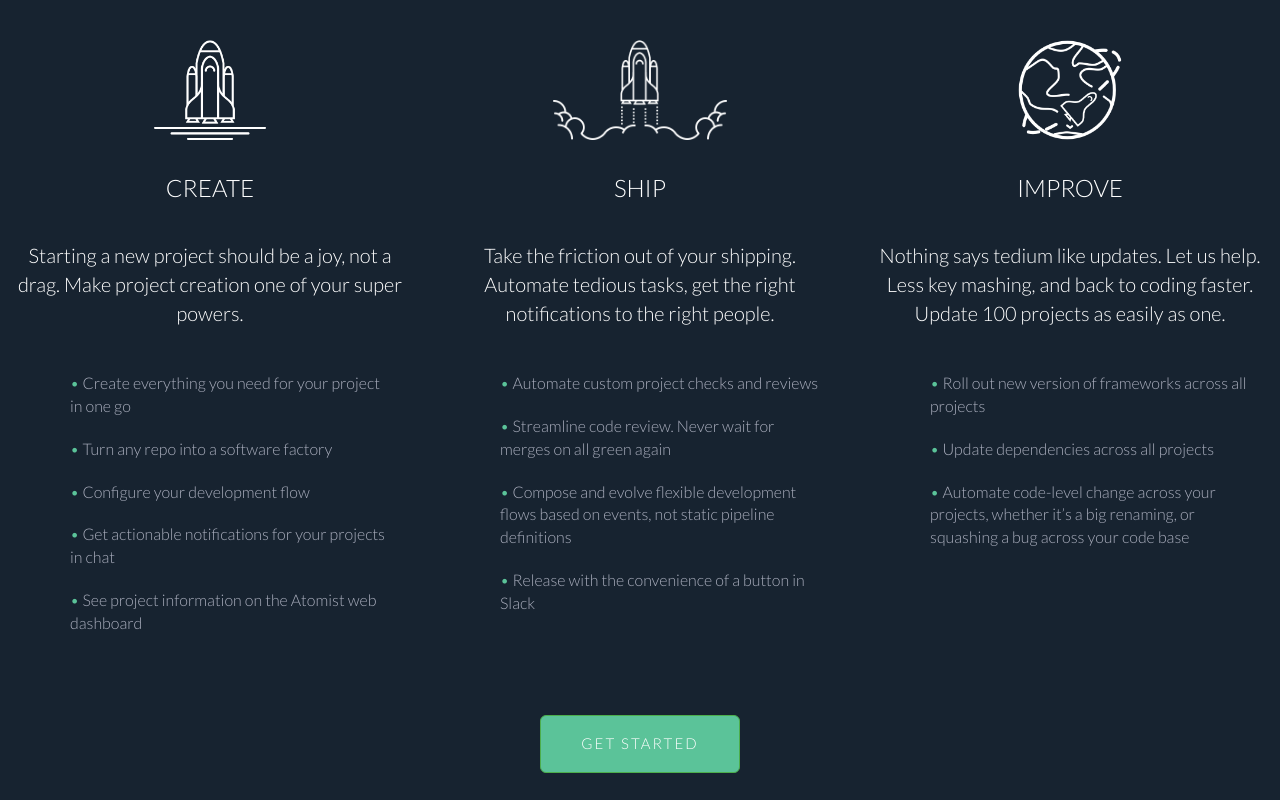
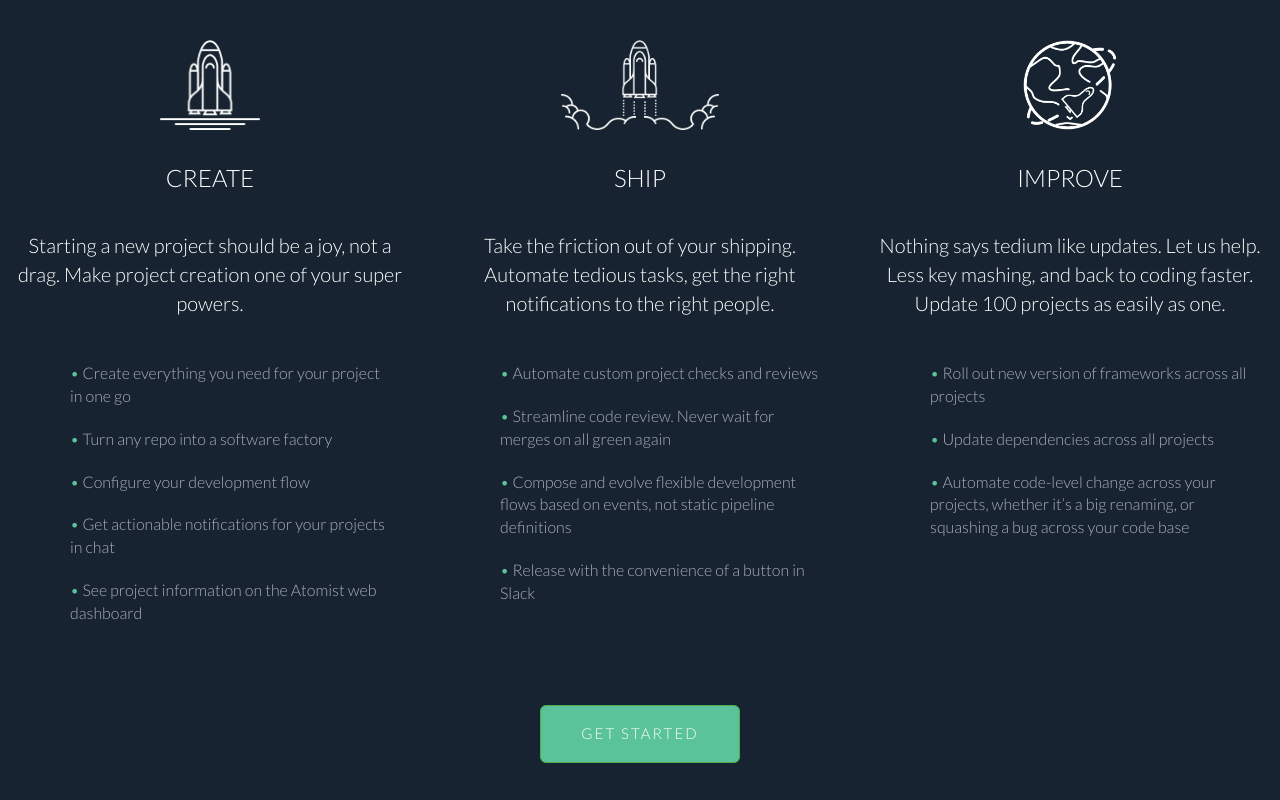
Before and after one commit to chingu-voyage3/toucans-27, a plain HTML site: page index.html in a window 1280 px wide. Drawn offline with nearby package versions, Linux system fonts and the light colour scheme.

Commit message:
Added comments to most of my code to explain what I was trying. Also removed unnecessary classes and styles that weren't affecting the layout at all.

```diff
--- a/css/style.css
+++ b/css/style.css
@@ -35,22 +35,20 @@ body {
 
 /* @Ryan-ED's CSS code */
 
+/* Just adding some margins to the sides and the top so that its not stuck to the edges. Can be removed if needed */
 #desc {
     margin-left: 10px;
     margin-right: 10px;
     margin-top: 40px;
 }
 
-.light-bg {
-    /* background-color: #1B2937; */
-}
-
+/* Self explanitory. Sizing the images and atting some space at the bottom */
 .image {
-    height: 100px;
-    max-width: 100%;
+    height: 90px;
     margin-bottom: 15px;
 }
 
+/* More margins for space and positioning */
 .description {
     margin-top: 40px;
     margin-bottom: 80px;
@@ -60,6 +58,7 @@ body {
     font-size: 20px;
 }
 
+/* The lists are the only parts of the page with text not aligned center */
 .description ul {
     text-align: left;
     font-size: 16px;
@@ -67,16 +66,20 @@ body {
     color: #AAAEBD;
 }
 
+/* Added some space around each list item. Also tried a technique to style the bullet points.
+By removing the standard bullets and manually adding green ones in.*/
 .description li {
     margin: 20px;
     list-style: none;
 }
 
+/* Not the best method but it works */
 .description li:before {
     content: "• ";
     color: #5bc399;
 }
 
+/* Added custom styling to the bootstrap button to more closely match the original */
 .btn {
     background-color: #5BC399;
     padding: 18px;
--- a/index.html
+++ b/index.html
@@ -39,16 +39,20 @@
     </div> -->
 
     <div id="desc">
-        <!-- @Ryan-ED's code will go here. Description Section -->
 
+        <!-- This is the beginning of the entire description section - Making a bootstrap grid comprising or a row with 3 columns -->
         <div class="row">
 
+            <!-- col-sm-12 makes the three sections stack up into one section on smaller screens -->
             <div class="col-md-4 col-sm-12">
-                <div class="light-bg">
+
+                <!-- This div holds the icon and header text for each column -->
+                <div class="icon-header">
                     <img class="image" src="images\atomist-create-icon.png" alt="">
                     <h3>CREATE</h3>
                 </div>
 
+                <!-- This section contains the short description and the ul of features -->
                 <div class="description">
                     <p>Starting a new project should be a joy, not a drag. Make project creation one of your super powers.</p>
                     <ul>
@@ -60,8 +64,11 @@
                     </ul>
                 </div>
             </div>
+
+            <!-- The same structure continues for all of the columns -->
+
             <div class="col-md-4 col-sm-12">
-                <div class="light-bg">
+                <div class="icon-header">
                     <img class="image" src="images\atomist-ship-icon.png" alt="">
                     <h3>SHIP</h3>
                 </div>
@@ -78,7 +85,7 @@
                 </div>
             </div>
             <div class="col-md-4 col-sm-12">
-                <div class="light-bg">
+                <div class="icon-header">
                     <img class="image" src="images\atomist-improve-icon.png" alt="">
                     <h3>IMPROVE</h3>
                 </div>
@@ -94,6 +101,8 @@
                     </ul>
                 </div>
             </div>
+
+            <!-- The button is part of the grid but its a new column that spans across the screen -->
             <div class="col-md-12">
                 <button class="btn btn-success btn-lg">GET STARTED</button>
             </div>
```
